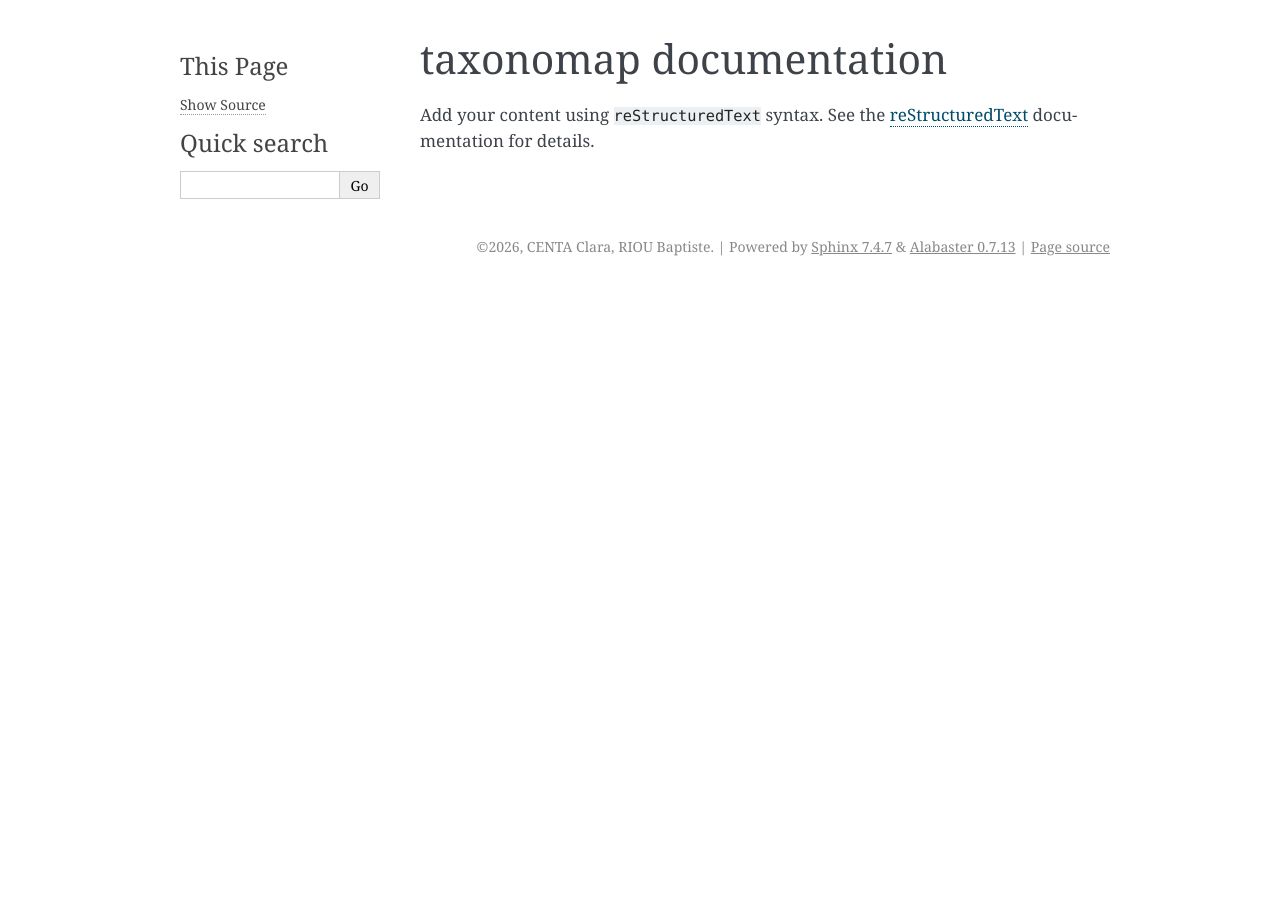
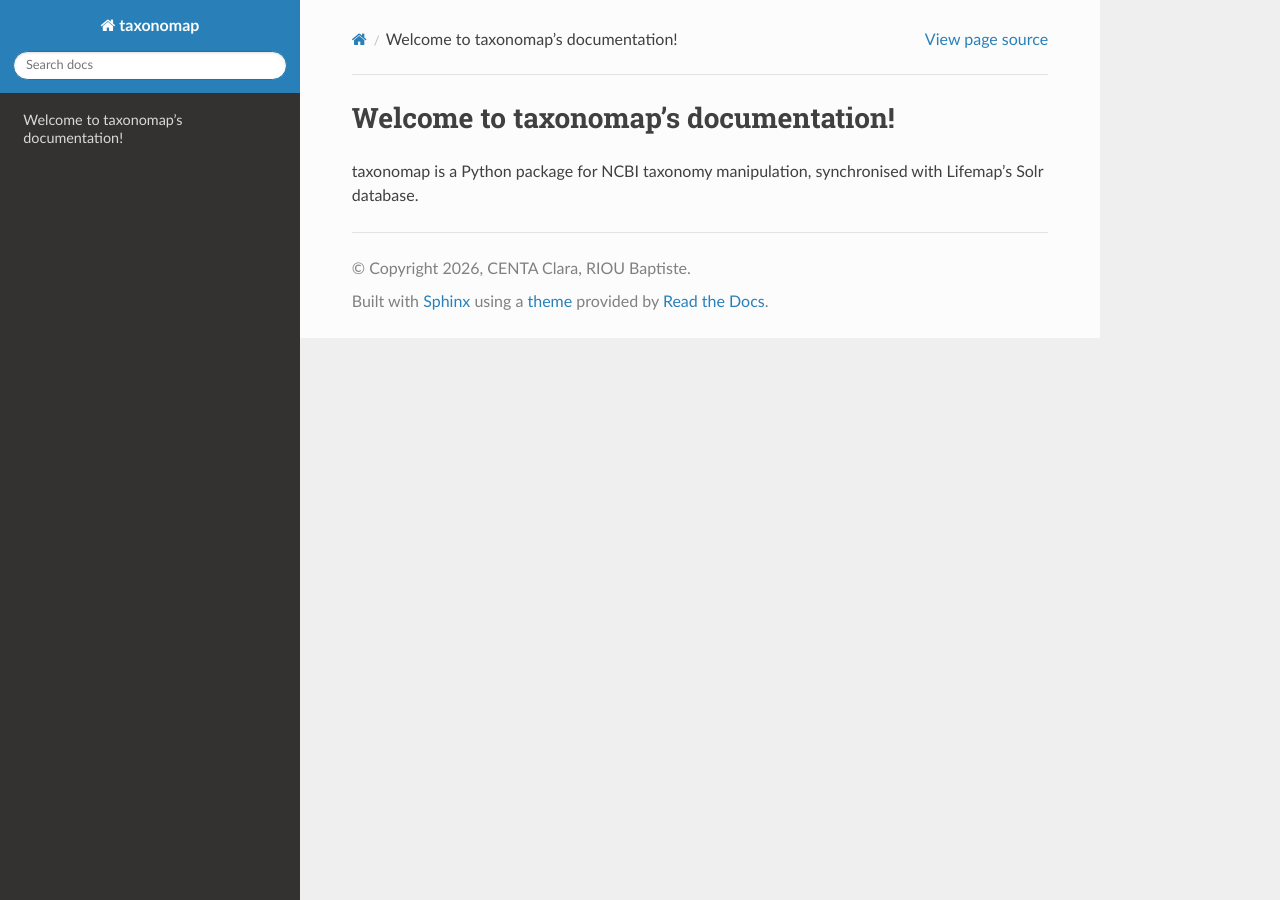
Before and after one commit to Lifemap-ToL/taxonomap, a Sphinx documentation site: the page built from docs/index.rst, in a window 1280 px wide. Built offline with Sphinx 7.4.7 and the Read the Docs theme 3.1.0, drawn with Linux system fonts in a browser that asks for light colours.

Commit message:
doc: modified docs/conf.py to configure sphinx documentation

```diff
--- a/docs/conf.py
+++ b/docs/conf.py
@@ -2,6 +2,11 @@
 #
 # For the full list of built-in configuration values, see the documentation:
 # https://www.sphinx-doc.org/en/master/usage/configuration.html
+
+import os
+import sys
+
+sys.path.insert(0, os.path.abspath('../src'))
 
 # -- Project information -----------------------------------------------------
 # https://www.sphinx-doc.org/en/master/usage/configuration.html#project-information
@@ -14,15 +19,20 @@ release = '0.1.0'
 # -- General configuration ---------------------------------------------------
 # https://www.sphinx-doc.org/en/master/usage/configuration.html#general-configuration
 
-extensions = []
+extensions = [
+    'sphinx.ext.autodoc',      # doc auto depuis le code
+    'sphinx.ext.napoleon',     # pour lire doc style numpy
+]
+
+napoleon_numpy_docstring = True
+napoleon_google_docstring = False
 
 templates_path = ['_templates']
 exclude_patterns = ['_build', 'Thumbs.db', '.DS_Store']
 
 
-
 # -- Options for HTML output -------------------------------------------------
 # https://www.sphinx-doc.org/en/master/usage/configuration.html#options-for-html-output
 
-html_theme = 'alabaster'
+html_theme = 'sphinx_rtd_theme'
 html_static_path = ['_static']
--- a/docs/index.rst
+++ b/docs/index.rst
@@ -1,14 +1,8 @@
-.. taxonomap documentation master file, created by
-   sphinx-quickstart on Thu Mar 26 13:52:41 2026.
-   You can adapt this file completely to your liking, but it should at least
-   contain the root `toctree` directive.
+Welcome to taxonomap's documentation!
+=====================================
 
-taxonomap documentation
-=======================
+taxonomap is a Python package for NCBI taxonomy manipulation, synchronised with Lifemap's Solr database.
 
-Add your content using ``reStructuredText`` syntax. See the
-`reStructuredText <https://www.sphinx-doc.org/en/master/usage/restructuredtext/index.html>`_
-documentation for details.
 
 
 .. toctree::
```
